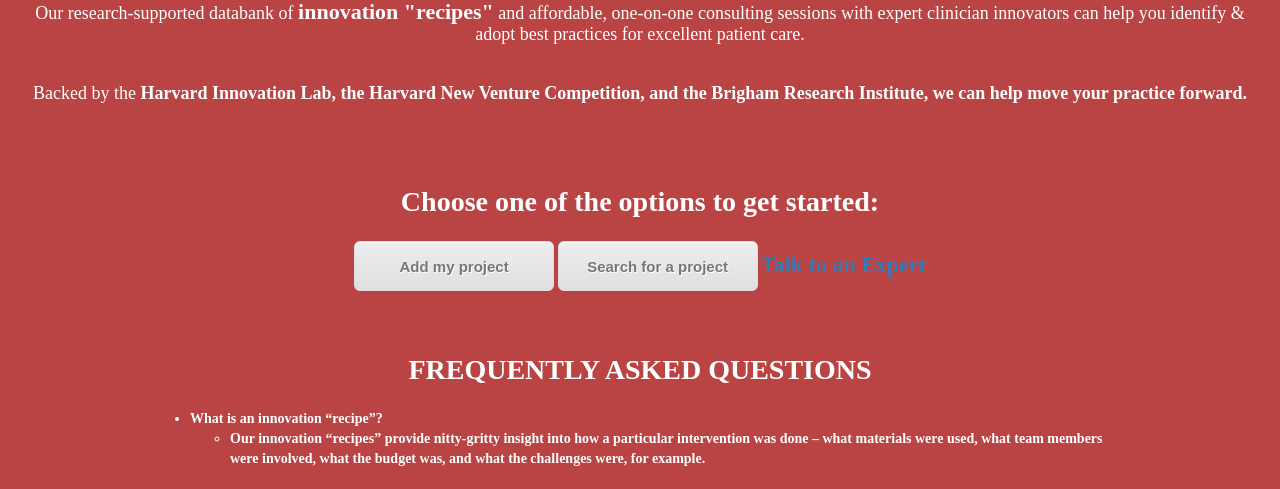
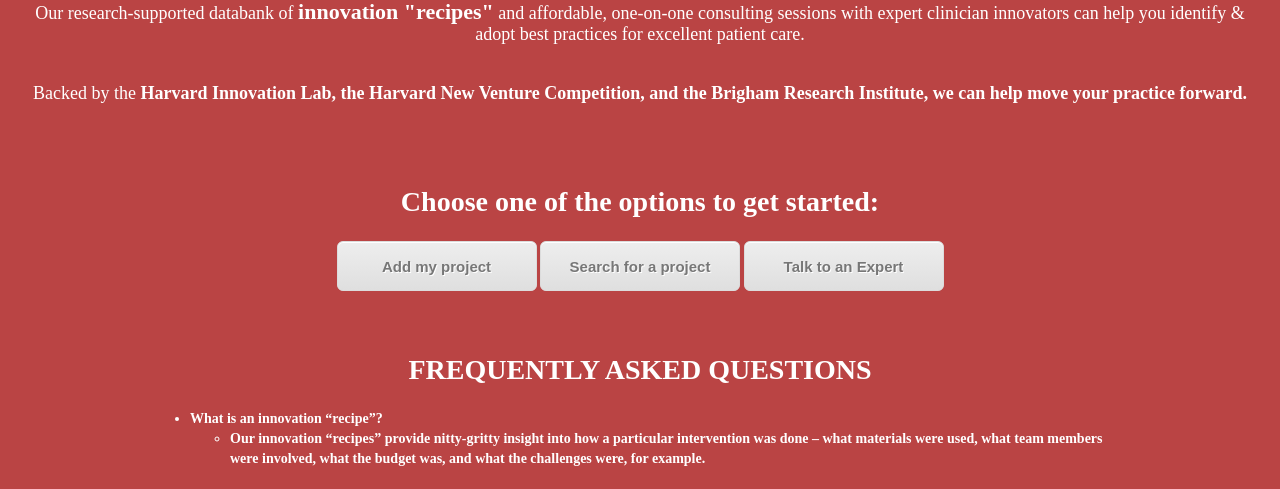
Before and after one commit to cmbear37/carezoom_frontend, a Flask app: page / in a window 1280 px wide. Shown: the part 325-814 px from the top of the page. Run offline with Flask 2, Linux system fonts and the light colour scheme; parts of the project's set-up code (start-up, migrations or seed data) failed here and were passed over; some libraries are stand-ins or nearby versions.

Commit message:
made changes32

```diff
--- a/carezoom_frontend/templates/home.html
+++ b/carezoom_frontend/templates/home.html
@@ -30,8 +30,9 @@
 
             <a href="{{ url_for('add') }}" class="classname">Add my project</a>
             <a href="{{ url_for('search') }}" class="classname">Search for a project</a>
-            <a href="https://docs.google.com/a/college.harvard.edu/forms/d/1w5wF_ZVhXIxebCa3ftFs4AcCWc9rhf5i-1t_A8X7ljI/edit?usp=drive_web" target="_blank">Talk to an Expert</a>
+            <a href="https://docs.google.com/a/college.harvard.edu/forms/d/1w5wF_ZVhXIxebCa3ftFs4AcCWc9rhf5i-1t_A8X7ljI/edit?usp=drive_web" target="_blank" class="classname">Talk to an Expert</a>
             </center>
+
 
             <br><br>
 
--- a/carezoom_frontend/templates/recipes.html
+++ b/carezoom_frontend/templates/recipes.html
@@ -125,6 +125,7 @@ article > flowers-wraps {
 	<div class="flowers">
   {% for r in entries %}
     {% if not r.title == 'Title' %}
+    <div class="container">
   			<div class="flower" data_id="{{r.title}}" data-category="{{r.filter}}">
     		<form action="/intervention" method="post">
 
@@ -134,7 +135,9 @@ article > flowers-wraps {
       <h4 font-size=15px>{{r.innovname}}</h4>
       <h4 font-size=15px>{{r.editorname}}</h4>
 			<h4 font-size=20px>{{r.overview}}</h4></div>
-			<br><br> <br><br>
+
+    </div>
+    <br><br> <br><br>
     {% endif %}
 
   {% endfor %}
```
